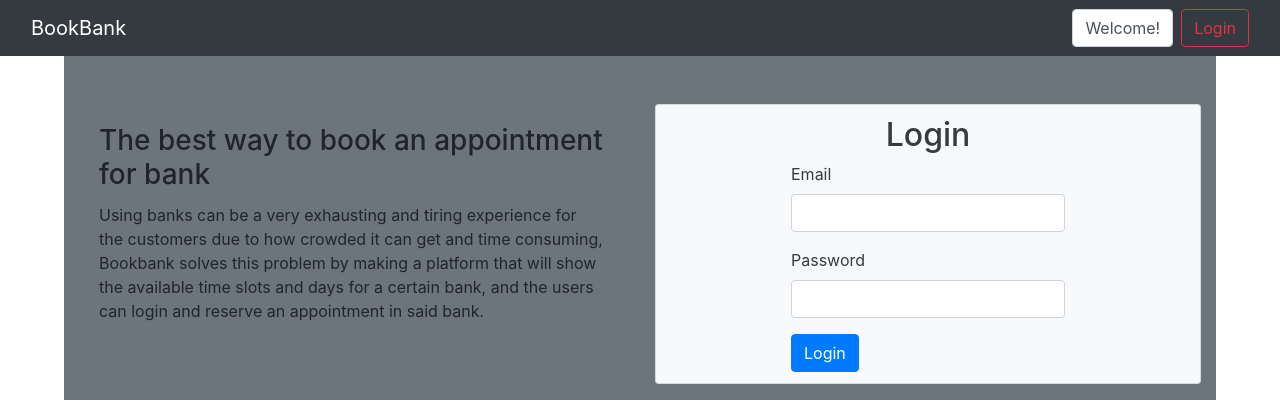
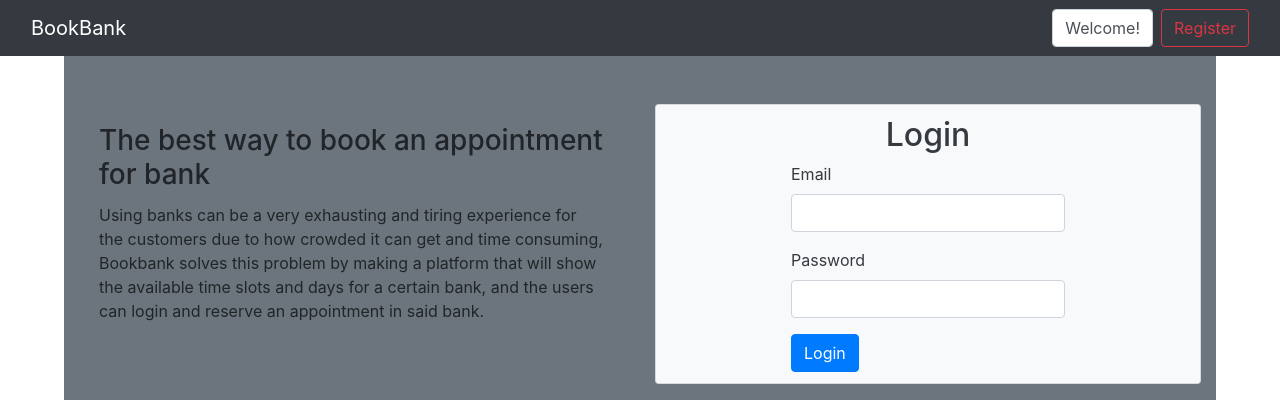
Before and after one commit to mhmd3397/BookBank, a Django app: page /login_page/ in a window 1280 px wide. Shown: the top 420 px of the page. Run offline with Django 3.2, Linux system fonts and the light colour scheme; some libraries are stand-ins or nearby versions.

Commit message:
login became register in login page

```diff
--- a/bookbank/bank/templates/login_page.html
+++ b/bookbank/bank/templates/login_page.html
@@ -17,7 +17,7 @@
                 <form class="form-inline my-2 my-lg-0" method="POST" action="{% url 'logout' %}">
                     {% csrf_token %}
                     <div class="form-control mr-sm-2">Welcome!</div>
-                    <button class="btn btn-outline-danger my-2 my-sm-0" type="submit">Login</button>
+                    <button class="btn btn-outline-danger my-2 my-sm-0" type="submit">Register</button>
                 </form>
             </div>
         </div>
```
